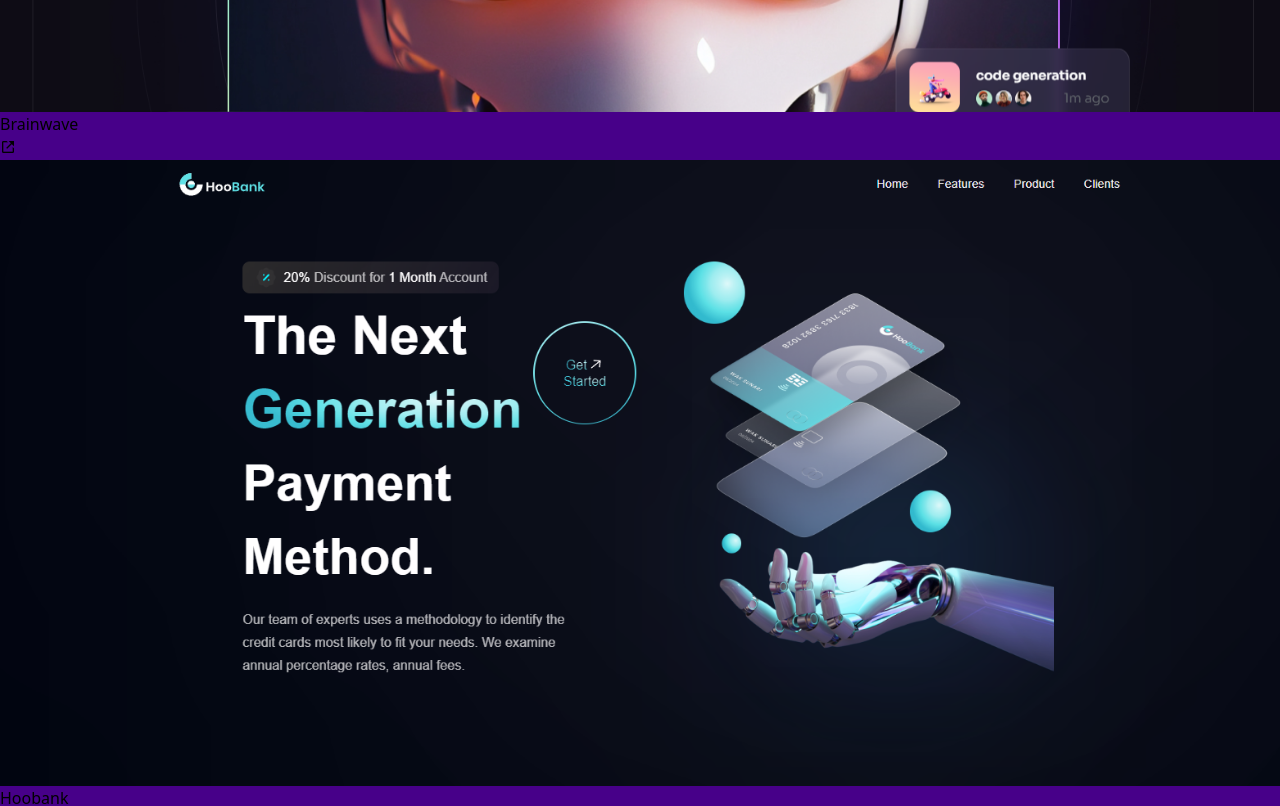
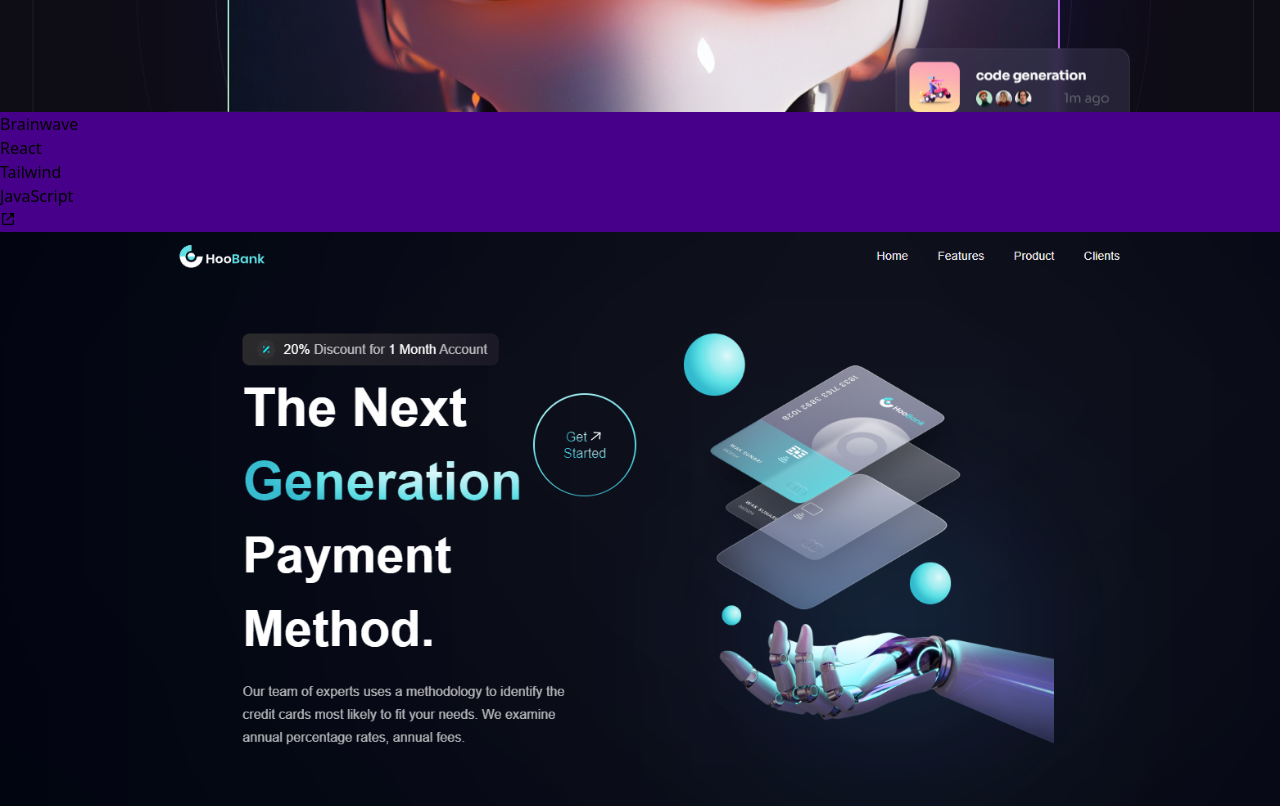
Before and after one commit to kira07Sj/Portfolio, a React (Vite) app: page / in a window 1280 px wide. Shown: the part 3560-4366 px from the top of the page. Built offline with nearby package versions, Linux system fonts and the light colour scheme.

Commit message:
Update: Card on framworks

```diff
--- a/src/component/Card.jsx
+++ b/src/component/Card.jsx
@@ -3,7 +3,7 @@
 const Card = ({name,imgUrl,link, className, frameworks}) => {
   return (
     <div className={`flex flex-col items-start
-    justify-center  fourth_bg rounded-xl p-[15px] m-[1rem] hover:scale-95 ${className}`}>
+    justify-center  fourth_bg rounded-xl p-[15px] m-[1rem] hover:scale-[.99] ${className}`}>
         <div className='bg-black/25 flex items-center justify-center w-full
          h-[200px] lg:h-[340px]  rounded-lg overflow-hidden '>
             <img src={imgUrl} alt="" className='object-cover w-full h-full '/>
@@ -15,10 +15,15 @@
                 text-start my-4 '>{name}
                 </h1>
 
-                <div  className='flex items-center justify-center'>
-                    <p className='bg-purple-800/90 p-[5px] rounded-md text-white text-[13px]  mr-3'>{frameworks}</p>
 
-                </div>
+              <div className='flex items-center flex-wrap'>
+                {frameworks?.map((item) => (
+                  <p key={item.id} className='bg-purple-800/90 p-[5px] rounded-md text-white text-[13px] mr-2 mb-2'>
+                    {item.framework}
+                  </p>
+                ))}
+              </div>
+
             </div>
 
             <a href={link} target='__blank' className=' bg-white rounded-md mr-3'>
@@ -33,7 +38,7 @@
 export const ImgCard = ({name,imgUrl,onClick}) => {
   return (
     <div className='flex flex-col items-start
-    justify-center  fourth_bg rounded-xl p-[15px] m-[1rem] hover:scale-95'>
+    justify-center  fourth_bg rounded-xl p-[15px] m-[1rem] hover:scale-[.99] '>
         <div onClick={onClick} className='bg-black/25 flex items-center justify-center
          w-[290px] h-[270px] max-sm:w-[260px] max-sm:h-[240px] rounded-lg overflow-hidden '>
             <img src={imgUrl} alt="" className='object-cover w-full h-full '/>
--- a/src/component/Hero.jsx
+++ b/src/component/Hero.jsx
@@ -36,7 +36,7 @@
                     <i class='bx bxl-github i rounded-full '></i>
                   </a>
 
-                  <a href="http://www.linkedin.com/in/kirubel-dagne07" target='blank' className='flex items-center
+                  <a href="http://www.linkedin.com/in/kirubel-dagne-27sj" target='blank' className='flex items-center
                    justify-center'>
                     <i class='bx bxl-linkedin i rounded-full '></i>
                   </a>
--- a/src/component/Portfolio.jsx
+++ b/src/component/Portfolio.jsx
@@ -17,6 +17,7 @@
                     name={items.name}
                     imgUrl={items.src}
                     link={items.link}
+                    frameworks={items.framworks}
                     />
 
             ))}
```
